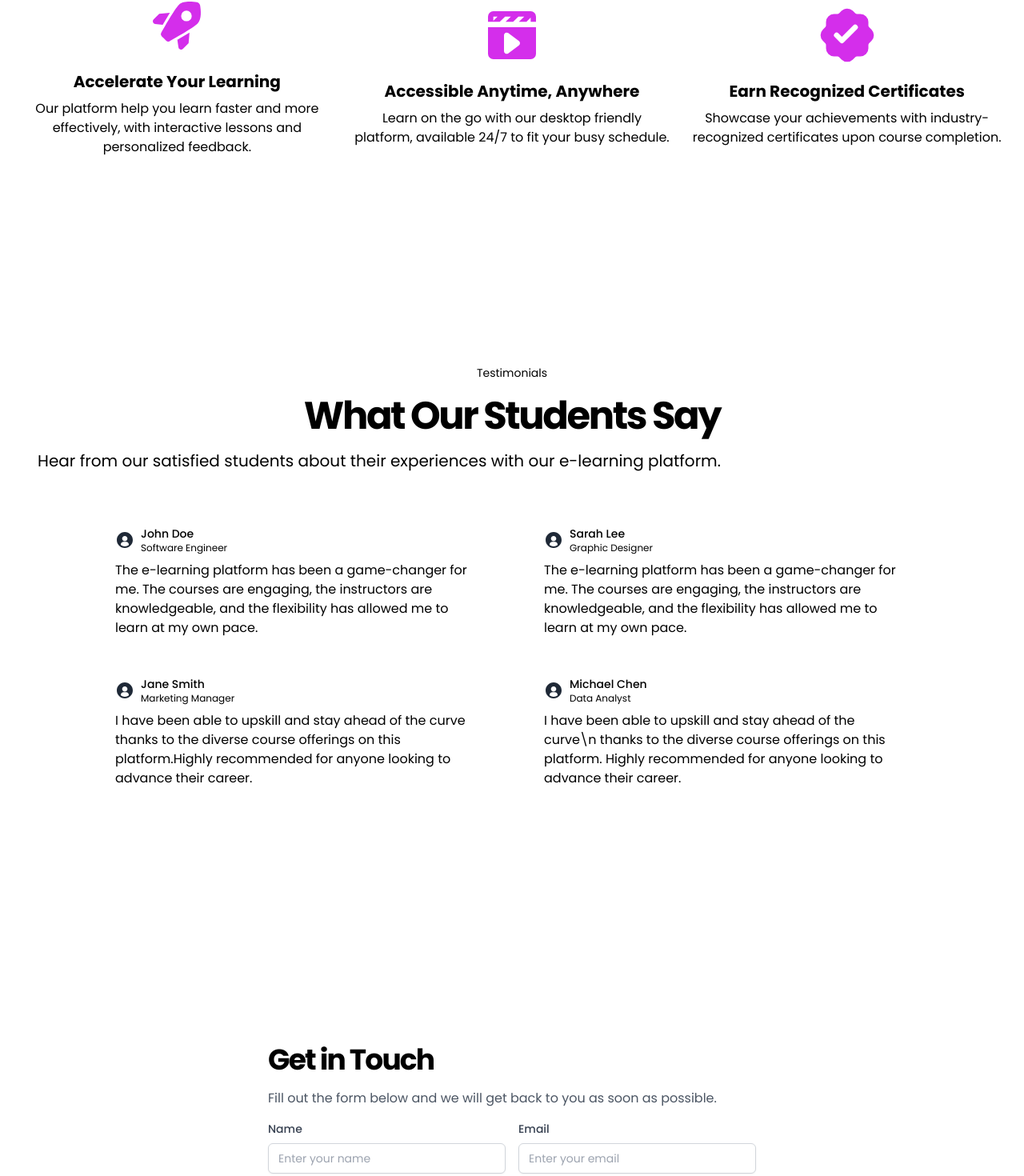
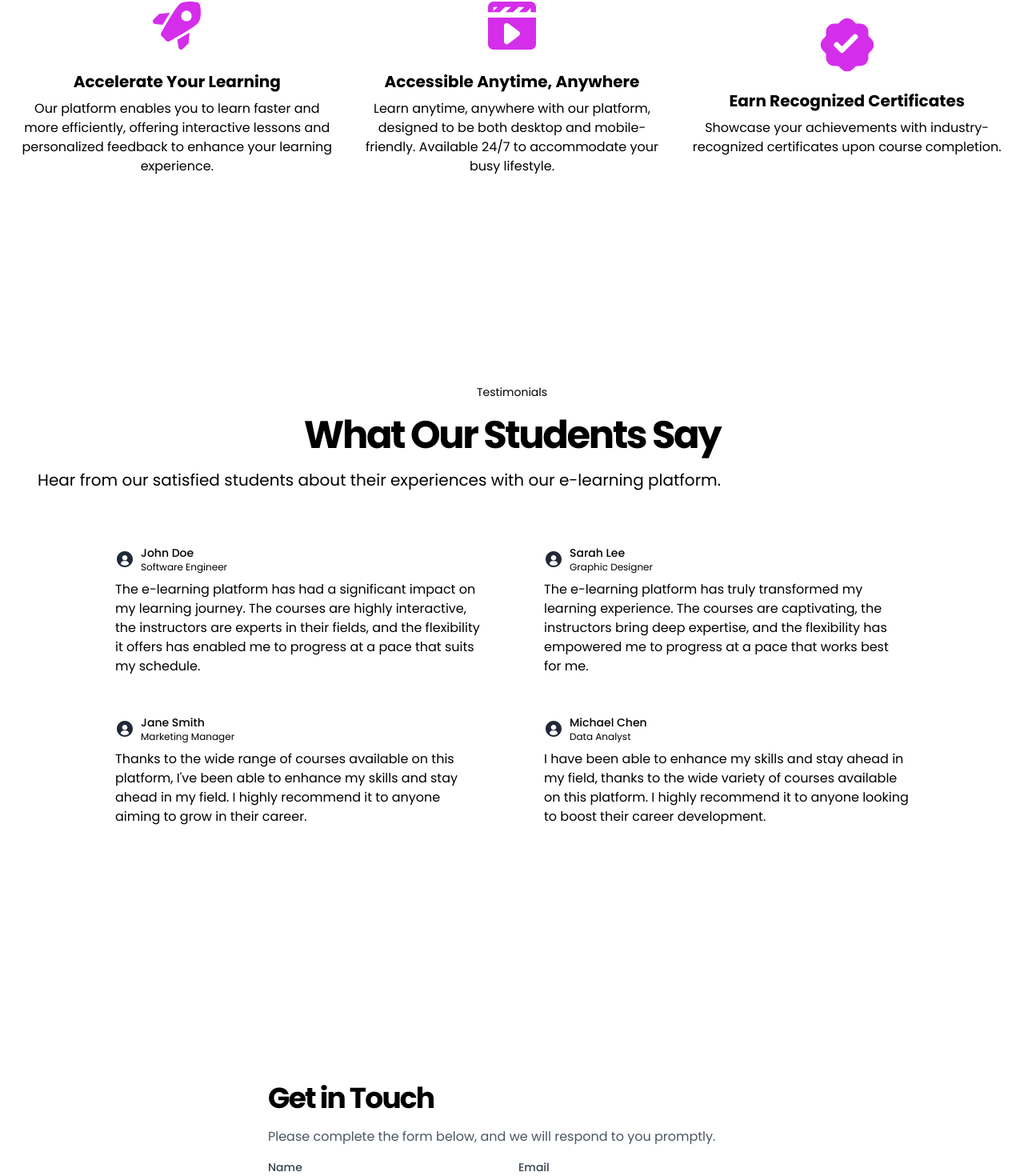
Before and after one commit to OneNotSeven/Lms-system-nextjs-responsive, a Next.js app: page / in a window 1280 px wide. Shown: the part 936-2406 px from the top of the page at 80% size. Built offline with nearby package versions, Linux system fonts and the light colour scheme; a web font is replaced by a local one.

Commit message:
Update page.js

```diff
--- a/src/app/(landingpage)/page.js
+++ b/src/app/(landingpage)/page.js
@@ -152,8 +152,7 @@ const Page = () => {
                 <div className="space-y-2">
                   <h3 className="text-xl font-bold">Accelerate Your Learning</h3>
                   <p className="text-muted-foreground">
-                    Our platform help you learn faster and more effectively, with interactive lessons and
-                    personalized feedback.
+                    Our platform enables you to learn faster and more efficiently, offering interactive lessons and personalized feedback to enhance your learning experience.
                   </p>
                 </div>
               </div>
@@ -165,7 +164,7 @@ const Page = () => {
                 <div className="space-y-2">
                   <h3 className="text-xl font-bold">Accessible Anytime, Anywhere</h3>
                   <p className="text-muted-foreground">
-                    Learn on the go with our desktop friendly platform, available 24/7 to fit your busy schedule.
+                    Learn anytime, anywhere with our platform, designed to be both desktop and mobile-friendly. Available 24/7 to accommodate your busy lifestyle.
                   </p>
                 </div>
               </div>
@@ -208,8 +207,8 @@ const Page = () => {
                       </div>
                     </div>
                     <p className="text-muted-foreground">
-                      The e-learning platform has been a game-changer for me. The courses are engaging, the
-                      instructors are knowledgeable, and the flexibility has allowed me to learn at my own pace.
+                      The e-learning platform has had a significant impact on my learning journey.
+                      The courses are highly interactive, the instructors are experts in their fields, and the flexibility it offers has enabled me to progress at a pace that suits my schedule.
                     </p>
                   </div>
                   <div className="grid gap-2 rounded-lg bg-background p-4">
@@ -224,8 +223,8 @@ const Page = () => {
                       </div>
                     </div>
                     <p className="text-muted-foreground">
-                      I have been able to upskill and stay ahead of the curve thanks to the diverse course offerings on
-                      this platform.Highly recommended for anyone looking to advance their career.
+                      Thanks to the wide range of courses available on this platform, I've been able to enhance my skills
+                      and stay ahead in my field. I highly recommend it to anyone aiming to grow in their career.
                     </p>
                   </div>
                 </div>
@@ -244,8 +243,9 @@ const Page = () => {
                       </div>
                     </div>
                     <p className="text-muted-foreground">
-                      The e-learning platform has been a game-changer for me. The courses are engaging, the
-                      instructors are knowledgeable, and the flexibility has allowed me to learn at my own pace.
+                      The e-learning platform has truly transformed my learning experience. The courses are captivating,
+                      the instructors bring deep expertise, and the flexibility has empowered me to progress at a pace that
+                      works best for me.
                     </p>
                   </div>
                   <div className="grid gap-2 rounded-lg bg-background p-4">
@@ -260,8 +260,8 @@ const Page = () => {
                       </div>
                     </div>
                     <p className="text-muted-foreground">
-                      I have been able to upskill and stay ahead of the curve\n thanks to the diverse course offerings on
-                      this platform. Highly recommended for anyone looking to advance their career.
+                      I have been able to enhance my skills and stay ahead in my field,
+                        thanks to the wide variety of courses available on this platform. I highly recommend it to anyone looking to boost their career development.
                     </p>
                   </div>
                 </div>
@@ -274,7 +274,7 @@ const Page = () => {
         <div class="space-y-4">
       <h2 class="text-3xl font-bold tracking-tighter sm:text-4xl">Get in Touch</h2>
       <p class="text-gray-600">
-        Fill out the form below and we will get back to you as soon as possible.
+        Please complete the form below, and we will respond to you promptly.
       </p>
       <div class="space-y-4">
         <div class="grid grid-cols-2 gap-4">
```
